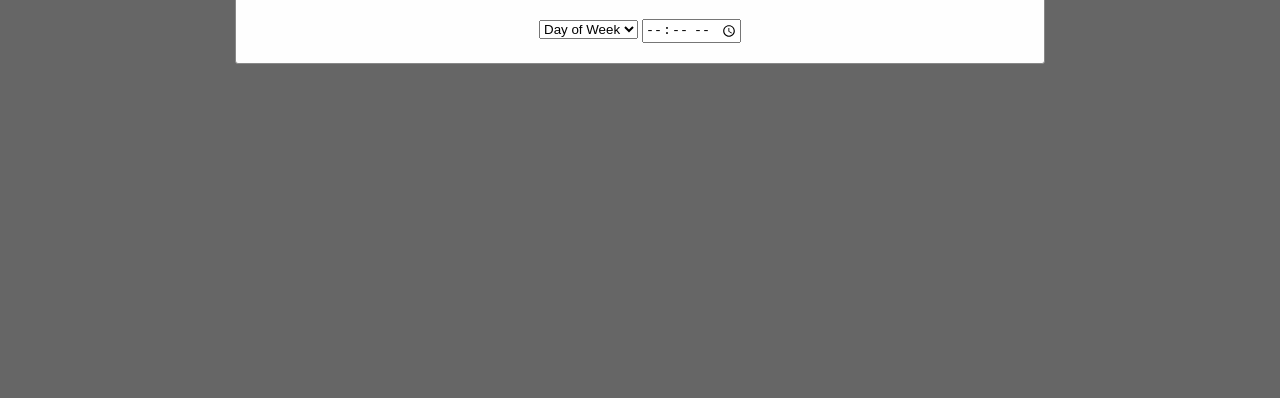
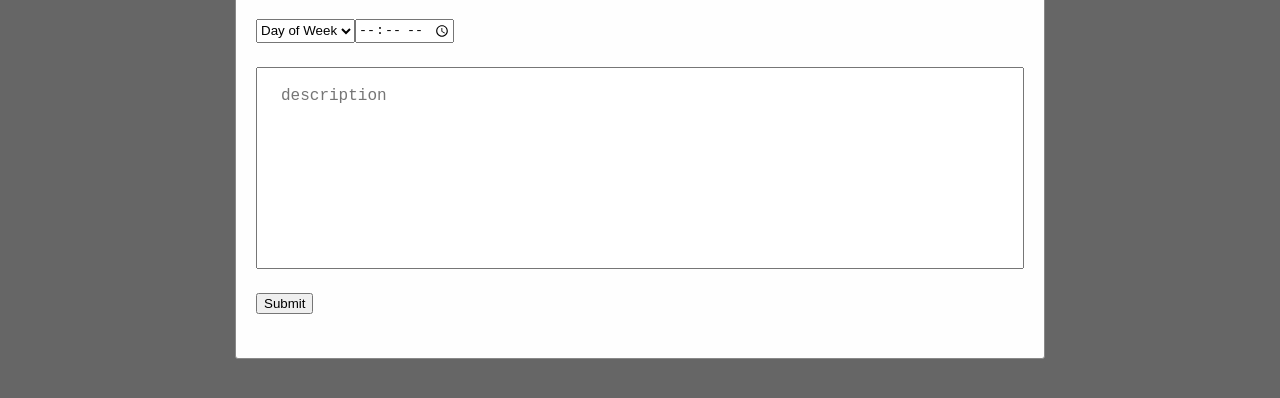
Before and after one commit to cam-peck/week-planner, a website: page index.html in a window 1280 px wide. Shown: the part 402-800 px from the top of the page. Drawn offline with Linux system fonts and the light colour scheme.

Commit message:
Made modal 5% prettier.

```diff
--- a/index.html
+++ b/index.html
@@ -18,6 +18,7 @@
         <!-- form -->
         <h1 class="text-align-c">Add Entry</h1>
         <form class="text-align-c">
+          <div class="row pb-1-half-rem">
             <label for="day-week"></label>
             <select required name="day-week" id="day-week">
               <option disabled selected value="">Day of Week</option>
@@ -29,9 +30,15 @@
               <option value="friday">Friday</option>
               <option value="saturday">Saturday</option>
             </select>
-
             <label for="appt"></label>
             <input type="time" id="appt" name="appt" min="09:00" max="18:00" required>
+          </div>
+          <div class="row pb-1-half-rem">
+            <textarea class="description column-full" rows="7" placeholder="description"></textarea>
+          </div>
+          <div class="row pb-1-half-rem">
+            <input type="submit" name="submit-new" value="Submit">
+          </div>
         </form>
       </div>
     </div>
--- a/styles.css
+++ b/styles.css
@@ -44,6 +44,15 @@
   max-width: 800px;
 }
 
+/* Modal */
+.description {
+  resize: none;
+  font-size: 1rem;
+  line-height: 1.5;
+  padding: 1rem 1.5rem;
+  overflow: hidden;
+}
+
 /* Functional CSS Classes */
 
 .red-line {
@@ -62,3 +71,7 @@
   display: flex;
   justify-content: center;
 }
+
+.pb-1-half-rem {
+  padding-bottom: 1.5rem;
+}
```
Lines whose indentation alone changed are shown as unchanged.
